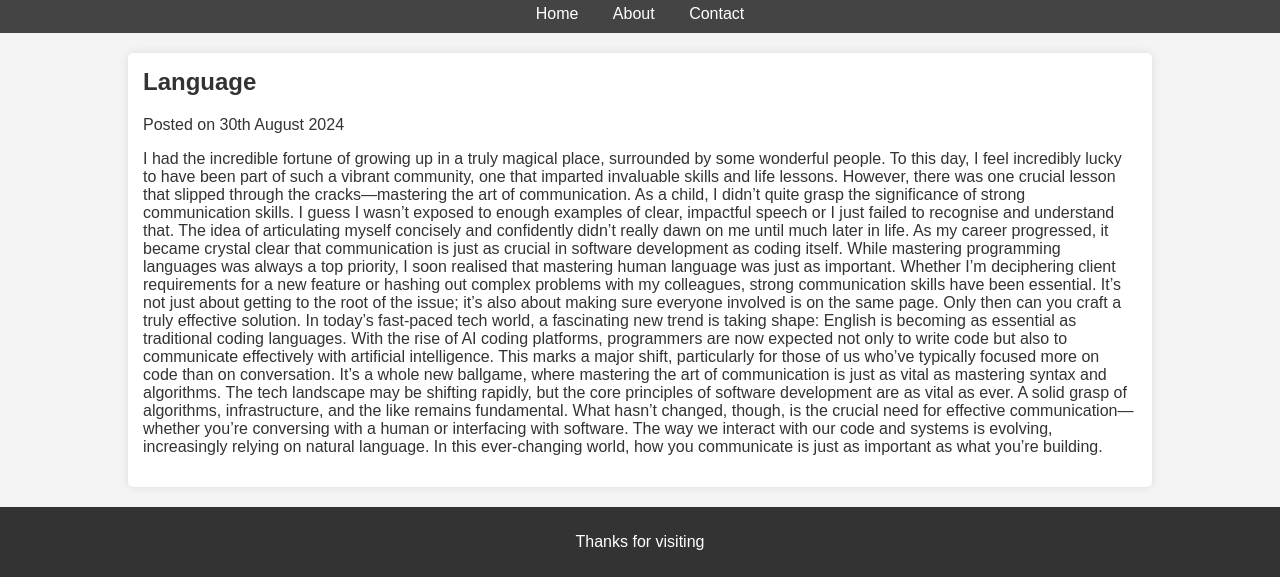
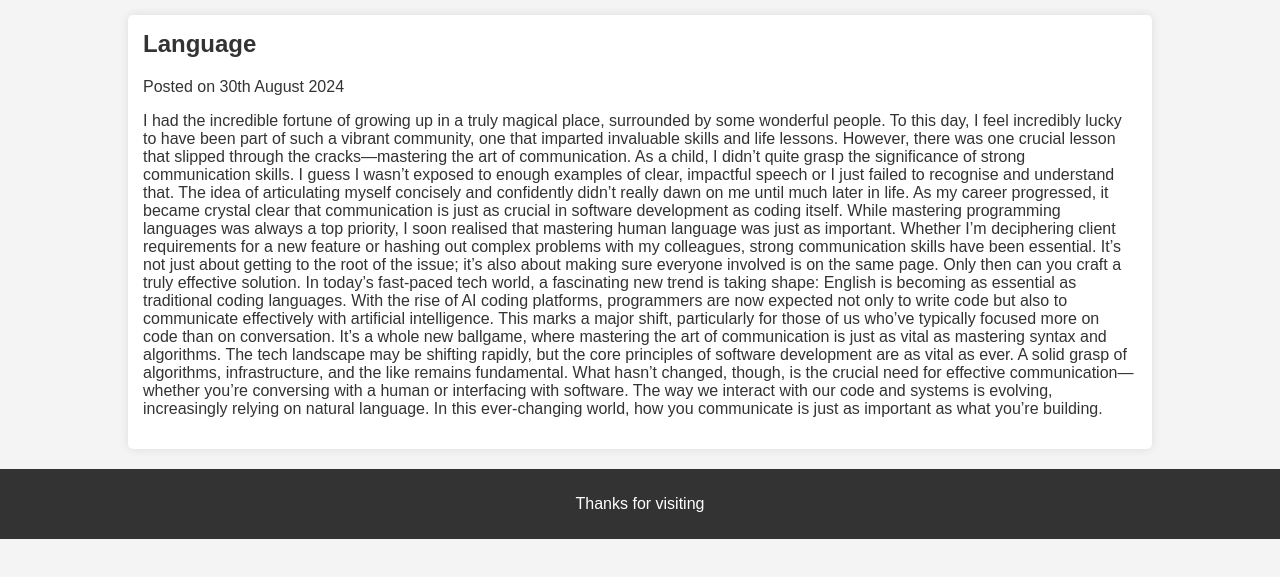
Before and after one commit to TTeTbP/ttetbp.github.io, a plain HTML site: page index.html in a window 1280 px wide. Shown: the part 240-817 px from the top of the page. Drawn offline with Linux system fonts and the light colour scheme.

Commit message:
Update index.html

```diff
--- a/index.html
+++ b/index.html
@@ -77,12 +77,6 @@
     <h1>Welcome to My Blog</h1>
 </header>
 
-<nav>
-    <a href="#home">Home</a>
-    <a href="#about">About</a>
-    <a href="#contact">Contact</a>
-</nav>
-
 <div class="container">
     <div class="post">
         <h2>Language</h2>
```
